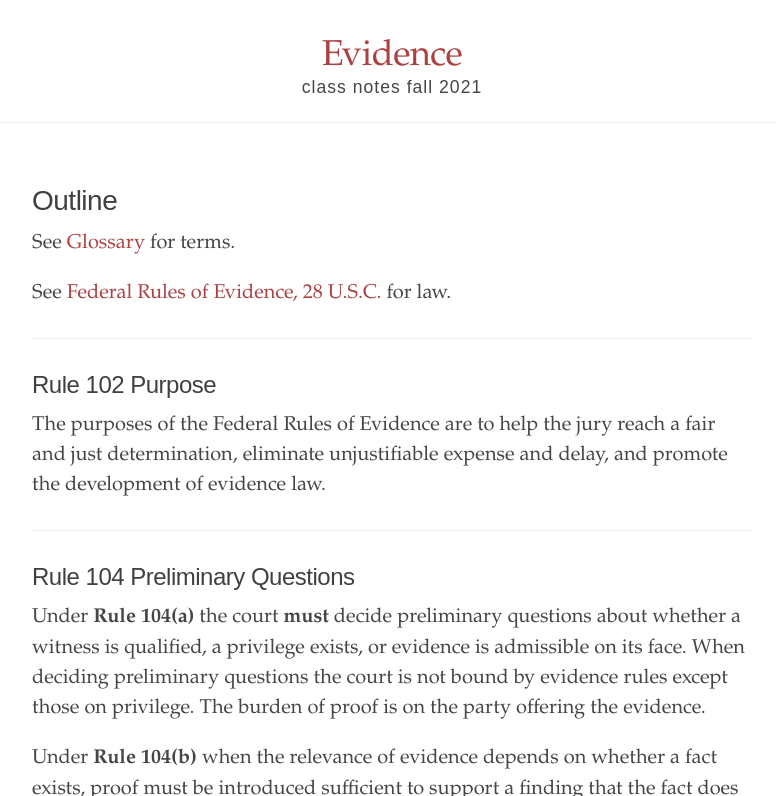
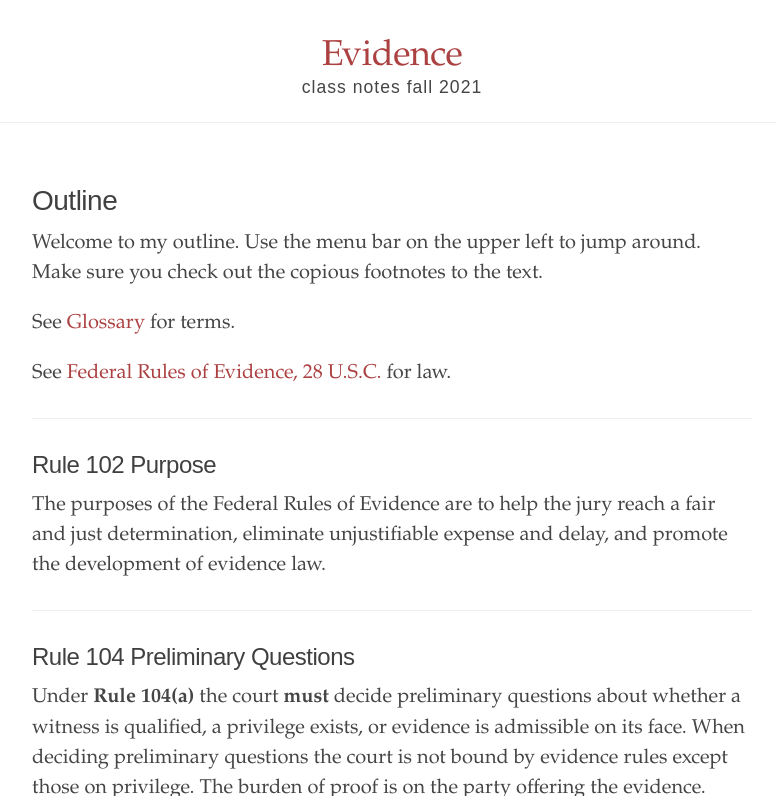
Before and after one commit to binipringle/right-to-be-forgotten, a Jekyll site: the page built from _texts/0-outline.md, in a window 1280 px wide and 900 px high, cut to the strip 104-900 px from the top of the window. Shown: the whole strip, without its empty margins (248-1024 px from the left). Built offline with Jekyll 4.4.1, drawn with Linux system fonts in a browser that asks for light colours.

Commit message:
added a welcome in the outline

```diff
--- a/_texts/0-outline.md
+++ b/_texts/0-outline.md
@@ -34,6 +34,8 @@ toc:
 - Sixth Amendment Confrontation Clause and Hearsay in Criminal Cases
 
 ---
+
+Welcome to my outline. Use the menu bar on the upper left to jump around. Make sure you check out the copious footnotes to the text.
 
 See [Glossary](https://binipringle.github.io/evidence/texts/8-glossary/) for terms.
 
```
